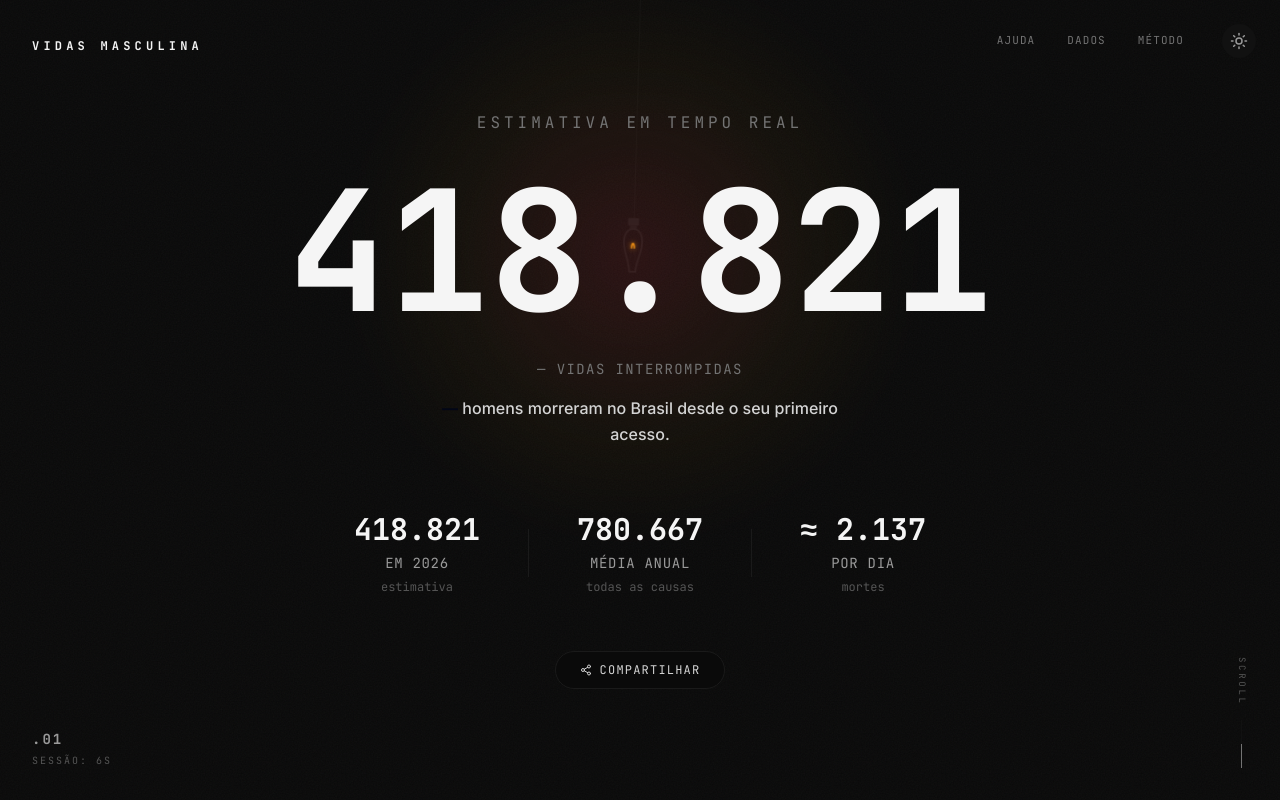
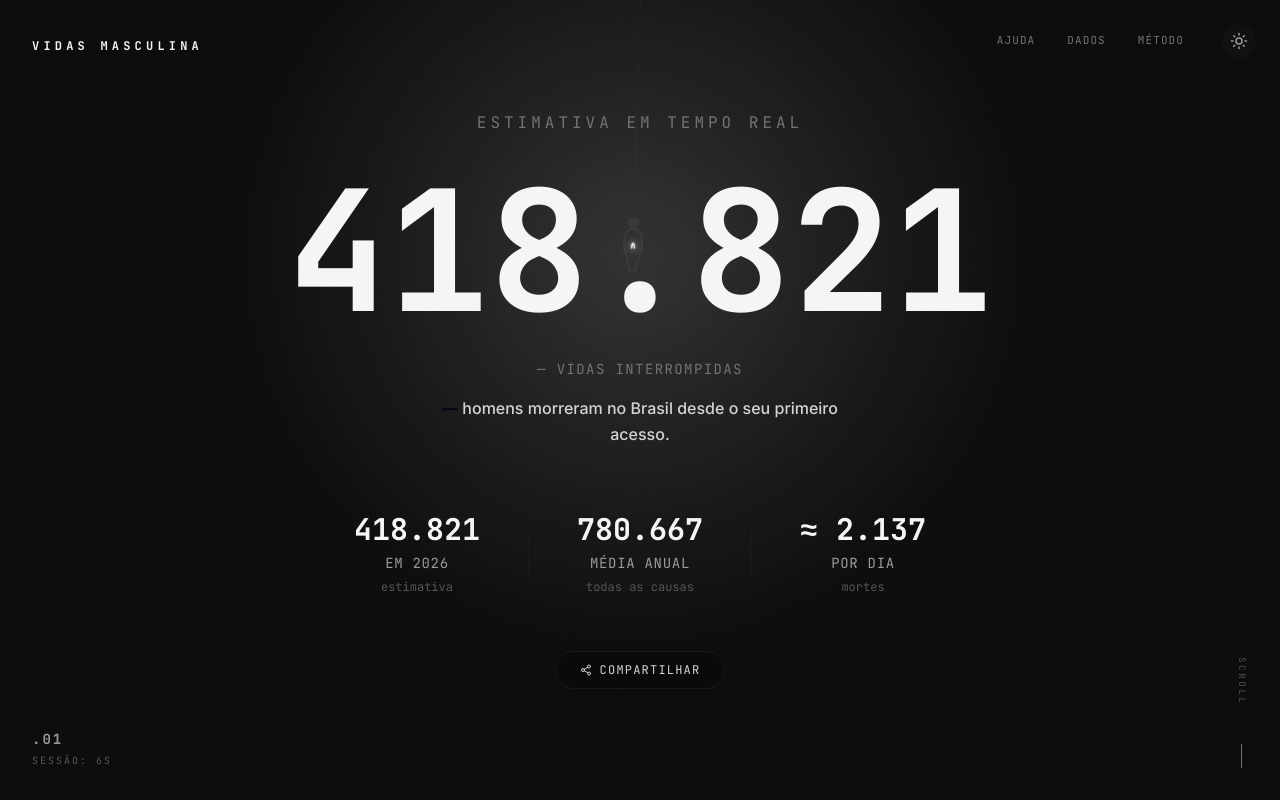
Before and after one commit to agomesthiago/optimistic-oppenheimer, a React (Vite) app: page / in a window 1280 px wide. Shown: the top 800 px of the page. Built offline with nearby package versions, Linux system fonts and the light colour scheme.

Commit message:
refactor: hide lightbulb in light mode, increase spread with white light, fix linter warning, and optimize Netlify redirects

```diff
--- a/src/components/Hero.tsx
+++ b/src/components/Hero.tsx
@@ -29,9 +29,9 @@ function formatSessionTime(totalSeconds: number): string {
 }
 
 function HangingBulb({ active, didTick, isClockMode }: { active: boolean; didTick: boolean; isClockMode: boolean }) {
-  // Bulb wire, glass outlines are visible in both modes, but it swings and glows/flickers *only in dark mode*
+  // Bulb is completely hidden in light mode (no rendering/no animation) and active only in dark mode
   return (
-    <div className="absolute top-0 left-1/2 -translate-x-1/2 h-[35dvh] pointer-events-none z-0">
+    <div className="absolute top-0 left-1/2 -translate-x-1/2 h-[35dvh] pointer-events-none z-0 hidden dark:block">
       <div className="h-full flex flex-col items-center origin-top animate-pendulum">
         {/* Wire */}
         <div className="w-px h-full bg-zinc-300 dark:bg-carbon-800 transition-colors duration-300" />
@@ -72,13 +72,13 @@ function HangingBulb({ active, didTick, isClockMode }: { active: boolean; didTic
 
           {/* Radial Light Glow behind the bulb - hidden on light mode, shown in dark mode */}
           <div
-            className="absolute top-10 w-[500px] h-[500px] -translate-y-1/2 rounded-full pointer-events-none hidden dark:block"
+            className="absolute top-10 w-[650px] h-[650px] -translate-y-1/2 rounded-full pointer-events-none hidden dark:block"
             style={{
               background: isClockMode
-                ? 'radial-gradient(circle, rgba(245,158,11,0.06) 0%, rgba(245,158,11,0.02) 40%, transparent 70%)'
-                : 'radial-gradient(circle, rgba(239,68,68,0.16) 0%, rgba(245,158,11,0.04) 45%, transparent 70%)',
+                ? 'radial-gradient(circle, rgba(255,255,255,0.06) 0%, rgba(255,255,255,0.02) 50%, transparent 80%)'
+                : 'radial-gradient(circle, rgba(255,255,255,0.18) 0%, rgba(255,255,255,0.05) 50%, transparent 80%)',
               transform: `translateY(-50%) scale(${didTick && !isClockMode ? 1.15 : 1})`,
-              filter: 'blur(15px)',
+              filter: 'blur(24px)',
               opacity: active ? 1 : 0.2,
               transition: 'transform 0.15s ease-out, background 0.5s ease-in-out',
               animation: active ? 'flicker-glow 5s infinite alternate' : 'none'
--- a/src/hooks/useCounter.ts
+++ b/src/hooks/useCounter.ts
@@ -42,7 +42,7 @@ export function useCounter(): UseCounterReturn {
       const now = Date.now();
       localStorage.setItem(STORAGE_KEY, now.toString());
       return now;
-    } catch (e) {
+    } catch {
       // Fallback para abas anônimas se localStorage falhar
       return Date.now();
     }
--- a/src/index.css
+++ b/src/index.css
@@ -104,8 +104,8 @@
 }
 
 .dark .filament-glow {
-  stroke: #f59e0b; /* amber-500 */
-  filter: drop-shadow(0 0 3px rgba(245, 158, 11, 0.8));
+  stroke: #ffffff; /* branco (luz fria/branca) */
+  filter: drop-shadow(0 0 4px rgba(255, 255, 255, 0.85));
   animation: flicker-filament 6s infinite;
 }
 
```
Also changed, not shown: 1 other file (tests, documents, lock files or other folders).
